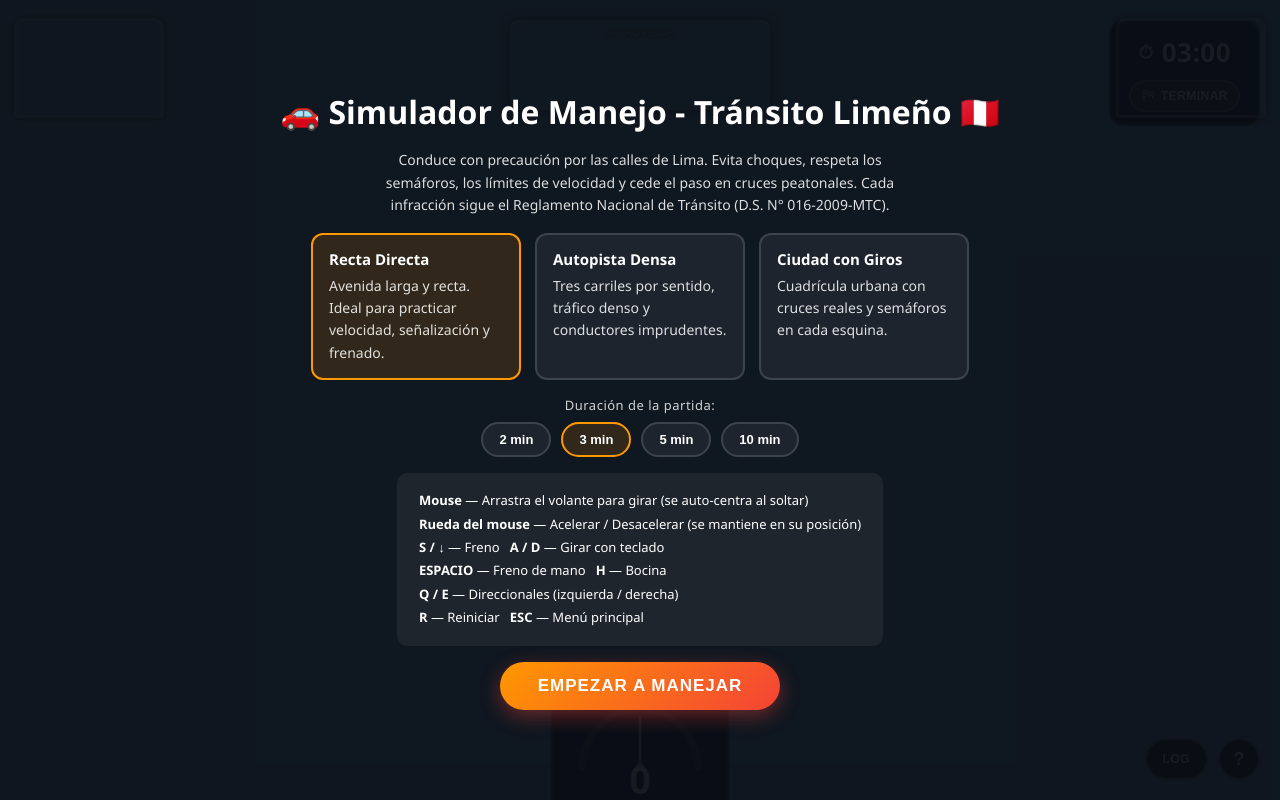
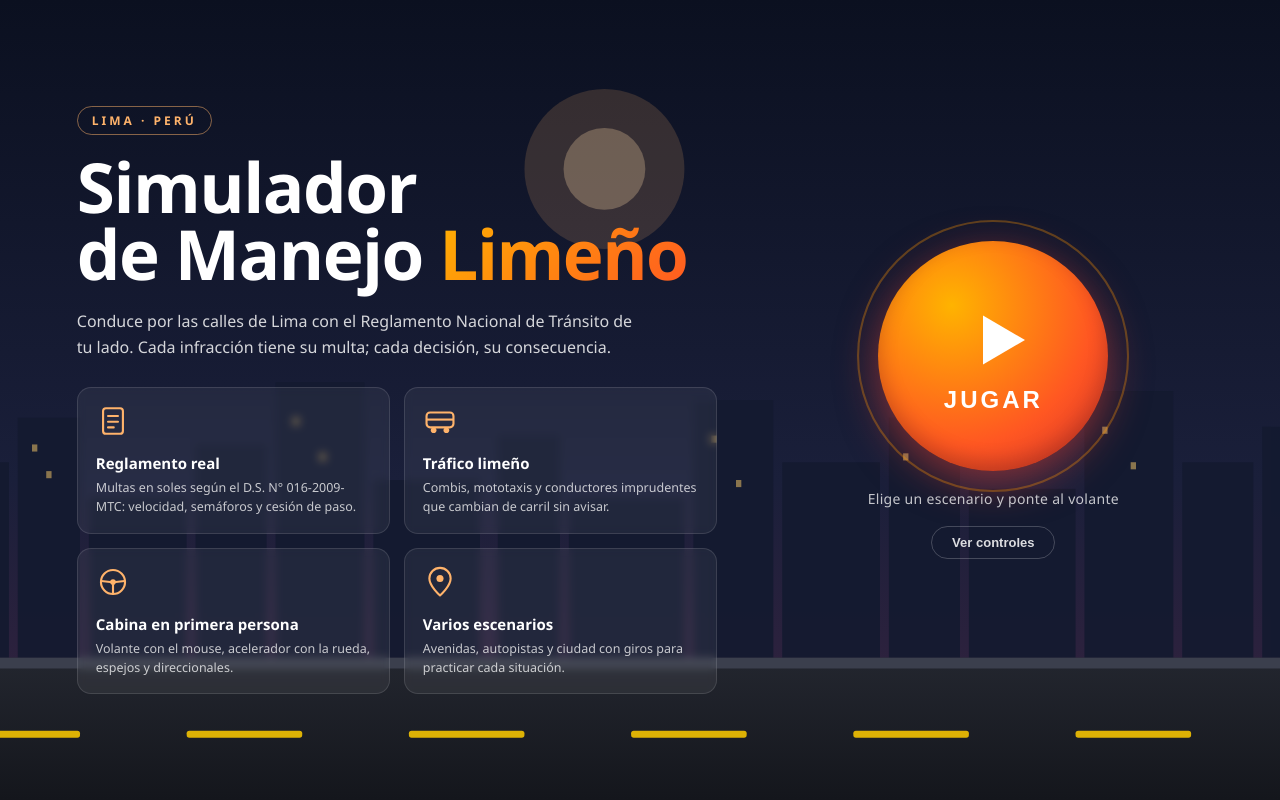
Before and after one commit to AlexMA2/driving-lima, a website built with Vite: page index.html in a window 1280 px wide. Built offline with nearby package versions, Linux system fonts and the light colour scheme.

Commit message:
feat: redesign home screen with title, feature cards and play button
Left column has the big title and four feature cards, right column has a
large play button plus a shortcut to the controls dialog. The home now
uses an opaque skyline background so the HUD no longer bleeds through.

Co-Authored-By: Claude Sonnet 5 <noreply@anthropic.com>

```diff
--- a/index.html
+++ b/index.html
@@ -78,45 +78,82 @@
 </div>
 
 <div id="startScreen">
-  <h1>🚗 Simulador de Manejo - Tránsito Limeño 🇵🇪</h1>
-  <p>Conduce con precaución por las calles de Lima. Evita choques, respeta los semáforos, los límites
-     de velocidad y cede el paso en cruces peatonales. Cada infracción sigue el Reglamento Nacional
-     de Tránsito (D.S. N° 016-2009-MTC).</p>
+  <svg id="homeBg" viewBox="0 0 1600 900" preserveAspectRatio="xMidYMax slice" aria-hidden="true">
+    <defs>
+      <linearGradient id="homeSky" x1="0" y1="0" x2="0" y2="1">
+        <stop offset="0" stop-color="#0b1020"/><stop offset="0.6" stop-color="#1a1f3a"/><stop offset="1" stop-color="#3a2340"/>
+      </linearGradient>
+      <linearGradient id="homeRoad" x1="0" y1="0" x2="0" y2="1">
+        <stop offset="0" stop-color="#23262f"/><stop offset="1" stop-color="#14161c"/>
+      </linearGradient>
+    </defs>
+    <rect width="1600" height="900" fill="url(#homeSky)"/>
+    <circle cx="760" cy="190" r="90" fill="#ffb36b" opacity="0.16"/>
+    <circle cx="760" cy="190" r="46" fill="#ffd9a8" opacity="0.28"/>
+    <g fill="#141a30" opacity="0.95">
+      <rect x="0" y="520" width="90" height="220"/><rect x="100" y="470" width="70" height="270"/>
+      <rect x="180" y="560" width="110" height="180"/><rect x="300" y="500" width="80" height="240"/>
+      <rect x="390" y="430" width="100" height="310"/><rect x="500" y="540" width="120" height="200"/>
+      <rect x="640" y="490" width="70" height="250"/><rect x="720" y="560" width="130" height="180"/>
+      <rect x="860" y="450" width="90" height="290"/><rect x="960" y="520" width="110" height="220"/>
+      <rect x="1080" y="470" width="80" height="270"/><rect x="1170" y="550" width="120" height="190"/>
+      <rect x="1300" y="440" width="100" height="300"/><rect x="1410" y="520" width="80" height="220"/>
+      <rect x="1500" y="480" width="100" height="260"/>
+    </g>
+    <g fill="#ffcf6b" opacity="0.5">
+      <rect x="116" y="500" width="6" height="8"/><rect x="132" y="530" width="6" height="8"/><rect x="410" y="470" width="6" height="8"/>
+      <rect x="440" y="510" width="6" height="8"/><rect x="880" y="490" width="6" height="8"/><rect x="908" y="540" width="6" height="8"/>
+      <rect x="1320" y="480" width="6" height="8"/><rect x="1352" y="520" width="6" height="8"/><rect x="1096" y="510" width="6" height="8"/>
+    </g>
+    <polygon points="0,740 1600,740 1600,900 0,900" fill="url(#homeRoad)"/>
+    <polygon points="0,740 1600,740 1600,752 0,752" fill="#3b3f4d"/>
+    <g fill="#ffcc00" opacity="0.85">
+      <rect x="40" y="822" width="130" height="8" rx="3"/><rect x="290" y="822" width="130" height="8" rx="3"/>
+      <rect x="540" y="822" width="130" height="8" rx="3"/><rect x="790" y="822" width="130" height="8" rx="3"/>
+      <rect x="1040" y="822" width="130" height="8" rx="3"/><rect x="1290" y="822" width="130" height="8" rx="3"/>
+    </g>
+  </svg>
 
-  <div id="scenarioSelector">
-    <div class="scenarioCard selected" data-scenario="straight">
-      <h3>Recta Directa</h3>
-      <p>Avenida larga y recta. Ideal para practicar velocidad, señalización y frenado.</p>
-    </div>
-    <div class="scenarioCard" data-scenario="highway">
-      <h3>Autopista Densa</h3>
-      <p>Tres carriles por sentido, tráfico denso y conductores imprudentes.</p>
-    </div>
-    <div class="scenarioCard" data-scenario="grid">
-      <h3>Ciudad con Giros</h3>
-      <p>Cuadrícula urbana con cruces reales y semáforos en cada esquina.</p>
-    </div>
+  <div id="homeLayout">
+    <section id="homeLeft">
+      <span id="homeEyebrow">LIMA &middot; PER&Uacute;</span>
+      <h1 id="homeTitle">Simulador<br>de Manejo <span>Limeño</span></h1>
+      <p id="homeLead">Conduce por las calles de Lima con el Reglamento Nacional de Tránsito de tu lado.
+        Cada infracción tiene su multa; cada decisión, su consecuencia.</p>
+
+      <div id="featureCards">
+        <article class="featureCard">
+          <svg viewBox="0 0 48 48" class="featureIcon"><rect x="10" y="6" width="28" height="36" rx="4" fill="none" stroke="currentColor" stroke-width="3"/><path d="M17 17h14M17 25h14M17 33h8" stroke="currentColor" stroke-width="3" stroke-linecap="round"/></svg>
+          <h3>Reglamento real</h3>
+          <p>Multas en soles según el D.S. N° 016-2009-MTC: velocidad, semáforos y cesión de paso.</p>
+        </article>
+        <article class="featureCard">
+          <svg viewBox="0 0 48 48" class="featureIcon"><rect x="5" y="12" width="38" height="21" rx="5" fill="none" stroke="currentColor" stroke-width="3"/><path d="M5 22h38" stroke="currentColor" stroke-width="3"/><circle cx="15" cy="37" r="4" fill="currentColor"/><circle cx="33" cy="37" r="4" fill="currentColor"/></svg>
+          <h3>Tráfico limeño</h3>
+          <p>Combis, mototaxis y conductores imprudentes que cambian de carril sin avisar.</p>
+        </article>
+        <article class="featureCard">
+          <svg viewBox="0 0 48 48" class="featureIcon"><circle cx="24" cy="24" r="17" fill="none" stroke="currentColor" stroke-width="3"/><circle cx="24" cy="24" r="4" fill="currentColor"/><path d="M7.5 22.5 20 24M40.5 22.5 28 24M24 28v13" stroke="currentColor" stroke-width="3" stroke-linecap="round"/></svg>
+          <h3>Cabina en primera persona</h3>
+          <p>Volante con el mouse, acelerador con la rueda, espejos y direccionales.</p>
+        </article>
+        <article class="featureCard">
+          <svg viewBox="0 0 48 48" class="featureIcon"><path d="M24 43S9 30 9 19a15 15 0 0 1 30 0c0 11-15 24-15 24Z" fill="none" stroke="currentColor" stroke-width="3" stroke-linejoin="round"/><circle cx="24" cy="19" r="5" fill="currentColor"/></svg>
+          <h3>Varios escenarios</h3>
+          <p>Avenidas, autopistas y ciudad con giros para practicar cada situación.</p>
+        </article>
+      </div>
+    </section>
+
+    <section id="homeRight">
+      <button id="startBtn" aria-label="Jugar">
+        <svg viewBox="0 0 48 48" class="playIcon"><path d="M16 10v28l24-14L16 10Z" fill="currentColor"/></svg>
+        <span>JUGAR</span>
+      </button>
+      <p id="homeHint">Elige un escenario y ponte al volante</p>
+      <button id="controlsBtn" type="button">Ver controles</button>
+    </section>
   </div>
-
-  <div id="durationSelector">
-    <span id="durationLabel">Duración de la partida:</span>
-    <div id="durationOptions">
-      <button type="button" class="durationOpt" data-seconds="120">2 min</button>
-      <button type="button" class="durationOpt selected" data-seconds="180">3 min</button>
-      <button type="button" class="durationOpt" data-seconds="300">5 min</button>
-      <button type="button" class="durationOpt" data-seconds="600">10 min</button>
-    </div>
-  </div>
-
-  <div class="rules">
-    <div><b>Mouse</b> — Arrastra el volante para girar (se auto-centra al soltar)</div>
-    <div><b>Rueda del mouse</b> — Acelerar / Desacelerar (se mantiene en su posición)</div>
-    <div><b>S / ↓</b> — Freno &nbsp; <b>A / D</b> — Girar con teclado</div>
-    <div><b>ESPACIO</b> — Freno de mano &nbsp; <b>H</b> — Bocina</div>
-    <div><b>Q / E</b> — Direccionales (izquierda / derecha)</div>
-    <div><b>R</b> — Reiniciar &nbsp; <b>ESC</b> — Menú principal</div>
-  </div>
-  <button id="startBtn">EMPEZAR A MANEJAR</button>
 </div>
 
 <div id="gameOverScreen">
--- a/src/style.css
+++ b/src/style.css
@@ -119,40 +119,65 @@ canvas { display: block; touch-action: none; }
 }
 
 #startScreen {
-  position: fixed; inset: 0; background: rgba(5,8,15,0.92); color:#fff; z-index: 50;
-  display:flex; align-items:center; justify-content:center; flex-direction:column; text-align:center; gap: 16px;
-  overflow-y: auto; padding: 30px 16px;
+  position: fixed; inset: 0; background: #0b1020; color:#fff; z-index: 50;
+  display:flex; align-items:center; justify-content:center; overflow-y: auto; padding: 40px 6vw;
 }
-#startScreen h1 { font-size: 32px; }
-#startScreen p { max-width: 560px; opacity:.85; line-height:1.6; font-size:14px; }
-#startScreen .rules { text-align:left; background:rgba(255,255,255,0.06); padding:16px 22px; border-radius:10px; font-size:13px; line-height:1.8; }
+#homeBg { position: absolute; inset: 0; width: 100%; height: 100%; pointer-events: none; }
+#homeLayout {
+  position: relative; z-index: 1; width: 100%; max-width: 1280px;
+  display: grid; grid-template-columns: minmax(0, 1.55fr) minmax(260px, 1fr); gap: 56px; align-items: center;
+}
+#homeLeft { text-align: left; }
+#homeEyebrow {
+  display: inline-block; font-size: 12px; font-weight: 700; letter-spacing: 3px; color: #ffb36b;
+  border: 1px solid rgba(255,179,107,0.5); border-radius: 20px; padding: 5px 14px; margin-bottom: 18px;
+}
+#homeTitle { font-size: clamp(40px, 5.4vw, 76px); line-height: 0.98; font-weight: 900; letter-spacing: -1.5px; margin-bottom: 20px; }
+#homeTitle span { background: linear-gradient(135deg, #ffb300, #ff5722); -webkit-background-clip: text; background-clip: text; color: transparent; }
+#homeLead { max-width: 560px; font-size: 16px; line-height: 1.65; opacity: .82; margin-bottom: 26px; }
 
-#scenarioSelector { display:flex; gap:14px; flex-wrap: wrap; justify-content:center; max-width: 720px; }
-.scenarioCard {
-  cursor: pointer; width: 210px; text-align:left; padding: 14px 16px; border-radius: 12px;
-  background: rgba(255,255,255,0.06); border: 2px solid rgba(255,255,255,0.14); transition: all .15s;
+#featureCards { display: grid; grid-template-columns: repeat(2, minmax(0, 1fr)); gap: 14px; max-width: 640px; }
+.featureCard {
+  background: rgba(255,255,255,0.06); border: 1px solid rgba(255,255,255,0.12); border-radius: 14px;
+  padding: 16px 18px; backdrop-filter: blur(4px); transition: transform .15s, border-color .15s, background .15s;
 }
-.scenarioCard:hover { background: rgba(255,255,255,0.1); }
-.scenarioCard.selected { border-color: #ff9800; background: rgba(255,152,0,0.14); }
-.scenarioCard h3 { font-size: 15px; margin-bottom: 6px; }
-.scenarioCard p { font-size: 12px; opacity: .8; line-height: 1.5; max-width: none; }
+.featureCard:hover { transform: translateY(-3px); border-color: rgba(255,179,107,0.6); background: rgba(255,255,255,0.09); }
+.featureIcon { width: 34px; height: 34px; color: #ffb36b; margin-bottom: 10px; }
+.featureCard h3 { font-size: 15px; margin-bottom: 5px; }
+.featureCard p { font-size: 12.5px; line-height: 1.55; opacity: .75; }
 
+#homeRight { display: flex; flex-direction: column; align-items: center; gap: 18px; text-align: center; }
 #startBtn {
-  background: linear-gradient(135deg,#ff9800,#f44336); border:none; color:#fff; font-weight:700;
-  padding: 14px 38px; border-radius: 30px; font-size: 17px; cursor:pointer; letter-spacing:1px;
-  box-shadow: 0 6px 20px rgba(244,67,54,0.4);
+  position: relative; width: 230px; height: 230px; border-radius: 50%; border: none; cursor: pointer; color: #fff;
+  background: radial-gradient(circle at 32% 28%, #ffb300, #ff5722 62%, #d32f2f);
+  display: flex; flex-direction: column; align-items: center; justify-content: center; gap: 4px;
+  font-size: 24px; font-weight: 900; letter-spacing: 3px;
+  box-shadow: 0 12px 40px rgba(244,67,54,0.5), inset 0 -8px 20px rgba(0,0,0,0.2);
+  transition: transform .15s, filter .15s;
 }
-#startBtn:hover { filter: brightness(1.1); }
+#startBtn::before {
+  content: ''; position: absolute; inset: -14px; border-radius: 50%; border: 2px solid rgba(255,152,0,0.55);
+  animation: playPulse 2.2s ease-out infinite;
+}
+#startBtn:hover { transform: scale(1.06); filter: brightness(1.1); }
+#startBtn:active { transform: scale(0.98); }
+#startBtn .playIcon { width: 84px; height: 84px; margin-left: 8px; }
+@keyframes playPulse { 0% { transform: scale(0.94); opacity: 1; } 100% { transform: scale(1.22); opacity: 0; } }
+#homeHint { font-size: 14px; opacity: .75; letter-spacing: .3px; }
+#controlsBtn {
+  background: none; border: 1px solid rgba(255,255,255,0.25); color: #fff; opacity: .85; cursor: pointer;
+  padding: 8px 20px; border-radius: 20px; font-size: 13px; font-weight: 600;
+}
+#controlsBtn:hover { background: rgba(255,255,255,0.1); opacity: 1; }
 
-#durationSelector { display:flex; flex-direction:column; align-items:center; gap:8px; }
-#durationLabel { font-size: 13px; opacity: .8; letter-spacing: .5px; }
-#durationOptions { display:flex; gap:10px; }
-.durationOpt {
-  cursor: pointer; padding: 8px 16px; border-radius: 20px; font-size: 13px; font-weight:600;
-  background: rgba(255,255,255,0.06); border: 2px solid rgba(255,255,255,0.14); color:#fff; transition: all .15s;
+@media (max-width: 900px) {
+  #startScreen { align-items: flex-start; }
+  #homeLayout { grid-template-columns: 1fr; gap: 36px; }
+  #homeRight { order: -1; flex-direction: row; flex-wrap: wrap; justify-content: center; }
+  #startBtn { width: 150px; height: 150px; font-size: 18px; }
+  #startBtn .playIcon { width: 52px; height: 52px; }
+  #featureCards { grid-template-columns: 1fr; }
 }
-.durationOpt:hover { background: rgba(255,255,255,0.1); }
-.durationOpt.selected { border-color: #ff9800; background: rgba(255,152,0,0.14); }
 
 #gameOverScreen {
   position: fixed; inset:0; background: rgba(5,8,15,0.94); color:#fff; z-index:60;
--- a/src/ui/hud.js
+++ b/src/ui/hud.js
@@ -45,6 +45,7 @@ function positionSpeedoAtWheel() {
 export function initDialogs() {
   const dialog = document.getElementById('instructionsDialog');
   document.getElementById('helpBtn').addEventListener('click', () => dialog.classList.add('show'));
+  document.getElementById('controlsBtn').addEventListener('click', () => dialog.classList.add('show'));
   document.getElementById('closeInstructions').addEventListener('click', () => dialog.classList.remove('show'));
   dialog.addEventListener('click', (e) => { if (e.target === dialog) dialog.classList.remove('show'); });
 
```
Also changed, not shown: src/main.js (+0 -16 lines).
